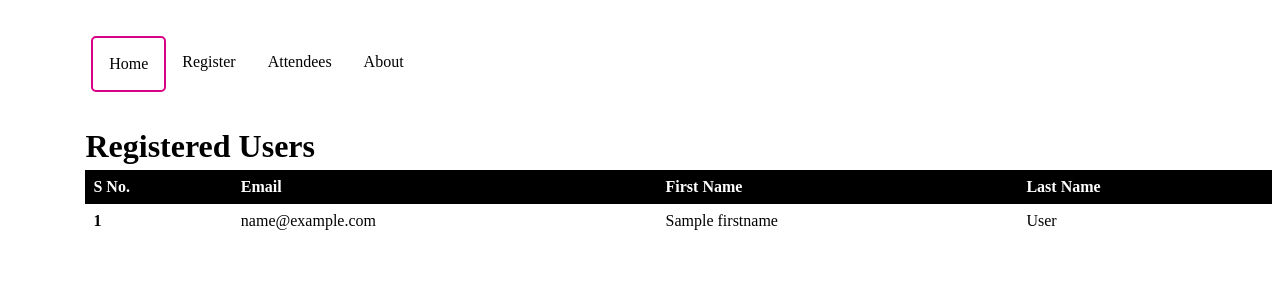
After one commit to mayankgiri463/shubham-bakery, a Flask app: template Templates/attendees.html in a window 1280 px wide. The commit adds this page. Shown: the top 300 px of the page. Run offline with Flask 2, Linux system fonts and the light colour scheme; the template is opened without the code that fills it: most values are stand-ins (such as "Sample title", 1, 10 or a date in 2020).

Commit message:
all requirements fulfilled

```diff
--- /dev/null
+++ b/Static/attendees-style.css
@@ -0,0 +1,17 @@
+
+table {
+    border-collapse: collapse;
+    width: 100%;
+  }
+
+  .table-header{
+      background-color: black;
+      color: white;
+  }
+
+  th, td {
+    text-align: left;
+    padding: 8px;
+  }
+
+  tr:nth-child(even) {background-color: #f2f2f2;}
--- a/css/registration-style.css
+++ b/Static/register-style.css
@@ -96,3 +96,8 @@
         background-position: 0 0
     }
 }
+
+
+.registered-prompt{
+    font-size: 1.5rem;
+}
--- a/css/shubham-style.css
+++ b/Static/shubham-style.css
@@ -121,3 +121,8 @@ li a:hover:not(.active) {
 .bottom-page-button{
   margin-left: 40%;
 }
+
+
+.list-of-users{
+  padding-left: 15px;
+}
--- /dev/null
+++ b/Templates/attendees.html
@@ -0,0 +1,73 @@
+<!DOCTYPE html>
+<html lang="en">
+<head>
+
+    <title>Attendees</title>
+
+
+    <!-- MAIN CSS -->
+    <link rel="stylesheet" href="{{url_for('static', filename='shubham-style.css')}}">
+    <link rel="stylesheet" href="{{url_for('static', filename='attendees-style.css')}}">
+
+</head>
+<body data-spy="scroll" data-target="#navbarNav" data-offset="50">
+
+    <!-- MENU BAR -->
+    <nav id="nav-bar">
+        <ul>
+            <li><a class="active" href="/">Home</a></li>
+            <li><a href="/register">Register</a></li>
+            <li><a href="/attendees">Attendees</a></li>
+            <li><a href="/about">About</a></li>
+        </ul>
+    </nav>
+
+
+
+
+<div class="list-of-users">
+    <h1 style="margin-left: 5%; margin-bottom: 5px;">
+        Registered Users
+    </h1>
+
+
+    <div class="container">
+        <table >
+            <thead class="table-header">
+                <tr class="table-row">
+                    <th class="table-data">S No.</th>
+                    <th class="table-data">Email</th>
+                    <th class="table-data">First Name</th>
+                    <th class="table-data">Last Name</th>
+                </tr>
+            </thead>
+            <tbody class="table-content">
+                {% for attendee in attendees %}
+                    <tr class="table-row">
+                        <th class="table-data" scope="row">{{loop.index}}</th>
+                        <td class="table-data">{{attendee.email}}</td>
+                        <td class="table-data">{{attendee.firstname}}</td>
+                        <td class="table-data">{{attendee.lastname}}</td>
+                    </tr>
+                {% endfor %}
+
+            </tbody>
+        </table>
+    </div>
+
+
+</div>
+
+
+
+
+
+     <!-- SCRIPTS -->
+     <!-- <script src="js/jquery.min.js"></script>
+     <script src="js/bootstrap.min.js"></script>
+     <script src="js/aos.js"></script>
+     <script src="js/smoothscroll.js"></script> -->
+     <script src="js/custom.js"></script>
+
+</body>
+</html>
--- /dev/null
+++ b/app.py
@@ -0,0 +1,60 @@
+from flask import Flask, render_template, request
+from flask_sqlalchemy import SQLAlchemy
+
+app = Flask(__name__)
+
+app.config['SQLALCHEMY_DATABASE_URI'] = "sqlite:///test.db"
+app.config['SQLALCHEMY_TRACK_MODIFICATIONS'] = False
+db = SQLAlchemy(app)
+
+class test(db.Model):
+    email = db.Column(db.String(200), primary_key=True)
+    firstname = db.Column(db.String(200), nullable=False)
+    lastname = db.Column(db.String(200), nullable=False)
+
+    def _repr_(self) -> str:
+        return f"{self.email} - {self.firstname} - {self.lastname}"
+
+
+
+
+@app.route("/")
+def hello_world():
+    return render_template('home.html')
+
+
+@app.route("/register", methods=['GET', 'POST'])
+def registration():
+    if request.method == 'POST':
+        email = request.form['email']
+        firstname = request.form['firstname']
+        lastname = request.form['lastname']
+        attendees = test.query.all()
+        for attendee in attendees:
+            if attendee.email == email:
+                return render_template('register.html', find=True)
+        attendee = test(email=email, firstname=firstname, lastname=lastname)
+        db.session.add(attendee)
+        db.session.commit()
+        return render_template('register.html', find2=True)
+    return render_template('register.html', find=False)
+
+
+@app.route("/attendees")
+def attendees():
+    # attendee = test(email="mayank@mail.com",firstname="mayank", lastname="giri")
+    # db.session.add(attendee)
+    # db.session.commit()
+    attendees = test.query.all()
+    # print(attendees)
+    return render_template('attendees.html', attendees=attendees)
+
+
+@app.route("/about")
+def about():
+    return render_template('about.html')
+
+
+
+if __name__ == "__main__":
+    app.run(debug=True, port=3000)
```
Also changed, not shown: Templates/about.html (renamed from home.html, +11 -33 lines), Templates/home.html (renamed from about.html, +33 -8 lines), Templates/register.html (added, +76 -0 lines), attendees.html (deleted, +0 -39 lines), registration.html (deleted, +0 -69 lines), Static/cake-top-view2.jpg (added), images/bakery-image.jpg (deleted), images/cake-making.jpg (deleted), test.db (added).
